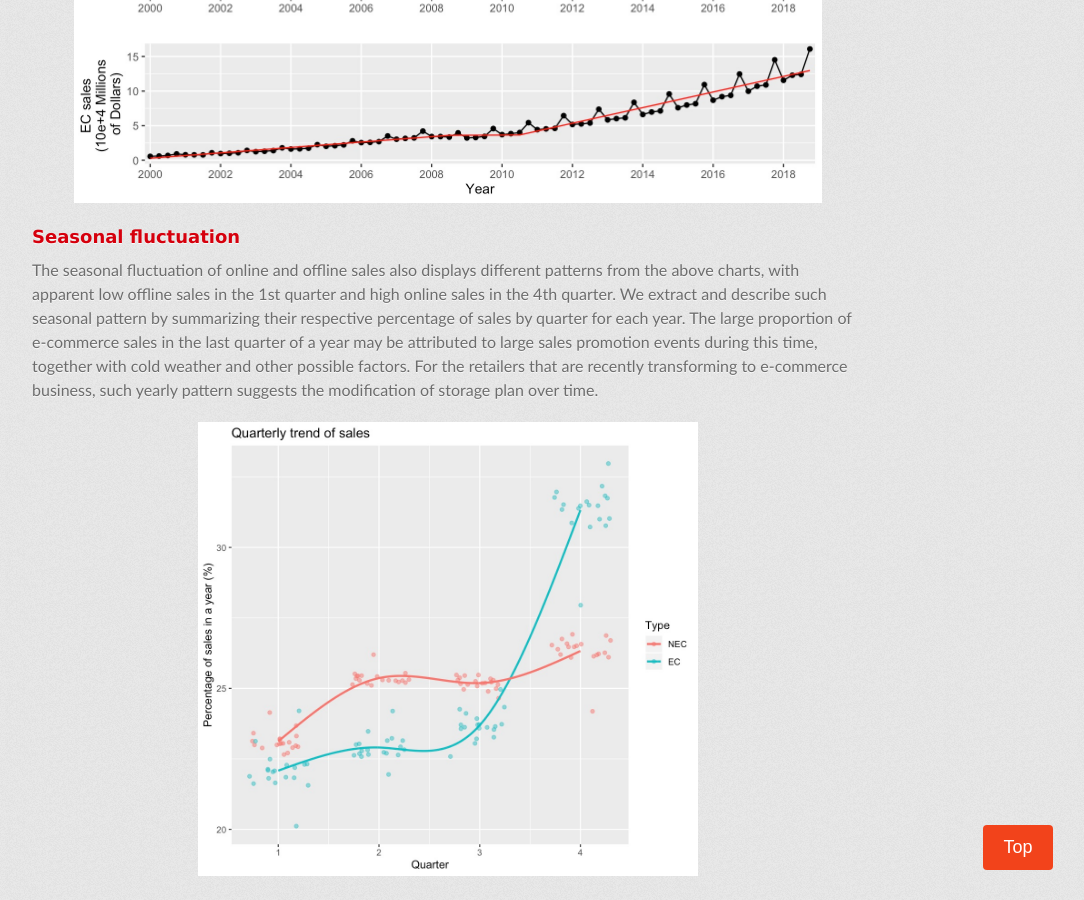
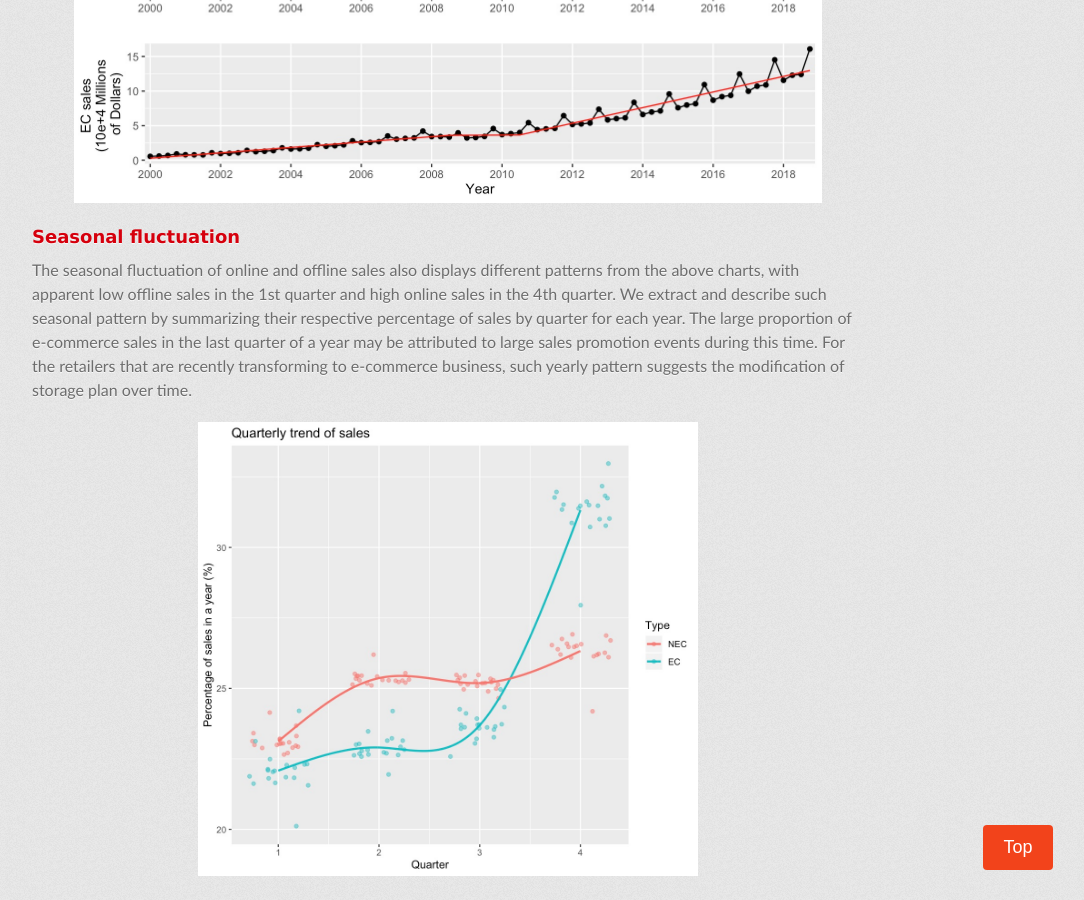
Before and after one commit to churchillcui/ads_retail, a Jekyll site: the page built from index.md, in a window 1280 px wide and 900 px high, scrolled down 7039 px. Shown: the whole window, without its empty margins (192-1276 px from the left). Built offline with Jekyll 4.4.1, drawn with Linux system fonts in a browser that asks for light colours; some web fonts are replaced.

Commit message:
Update index.md

```diff
--- a/index.md
+++ b/index.md
@@ -100,7 +100,7 @@ The chart below describe the temporal trend of both online and offline sales in
 
 ### Seasonal fluctuation
 
-The seasonal fluctuation of online and offline sales also displays different patterns from the above charts, with apparent low offline sales in the 1st quarter and high online sales in the 4th quarter. We extract and describe such seasonal pattern by summarizing their respective percentage of sales by quarter for each year. The large proportion of e-commerce sales in the last quarter of a year may be attributed to large sales promotion events during this time, together with cold weather and other possible factors. For the retailers that are recently transforming to e-commerce business, such yearly pattern suggests the modification of storage plan over time.
+The seasonal fluctuation of online and offline sales also displays different patterns from the above charts, with apparent low offline sales in the 1st quarter and high online sales in the 4th quarter. We extract and describe such seasonal pattern by summarizing their respective percentage of sales by quarter for each year. The large proportion of e-commerce sales in the last quarter of a year may be attributed to large sales promotion events during this time. For the retailers that are recently transforming to e-commerce business, such yearly pattern suggests the modification of storage plan over time.
 
 <img src="images/ecom_quarter.jpeg" alt="sales at each quarter" class = "ct" width = "60%">
 
```
